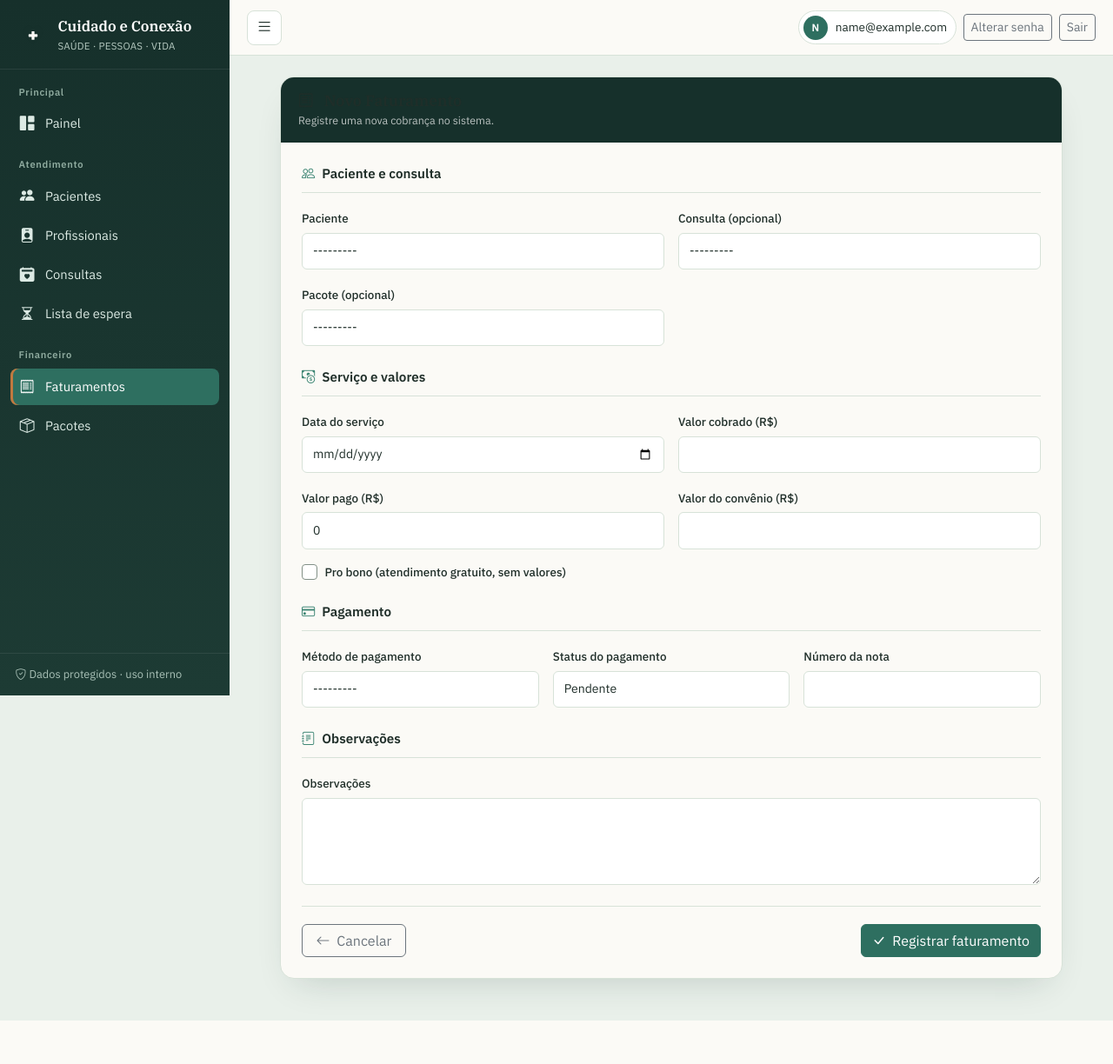
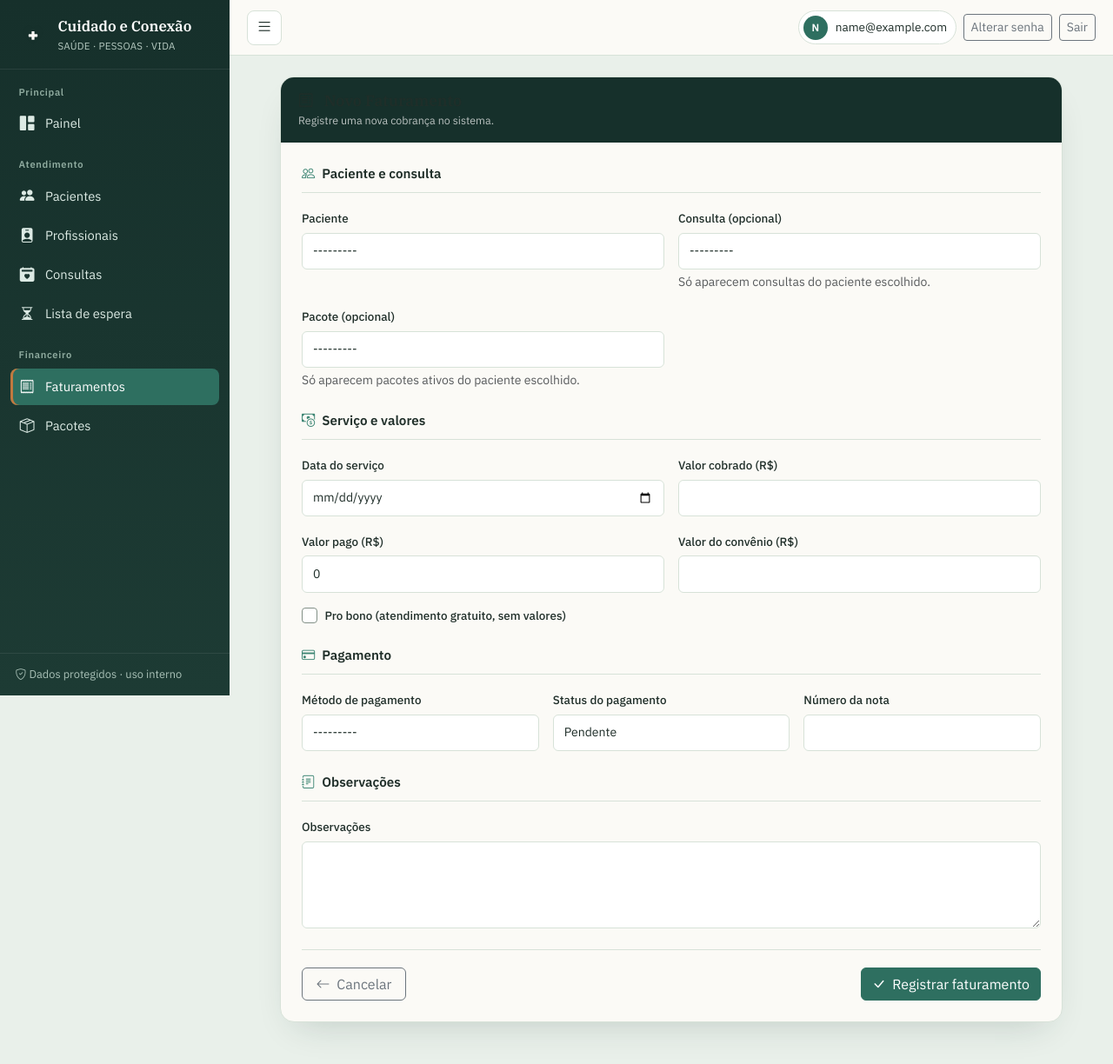
Before and after one commit to rubensrbr/cuidado_e_conexao, a Django app: page /faturamentos/novo/ in a window 1280 px wide. Shown: the whole page at 87% size. Before the commit the page ends 1174 px from the top, so only its background shows below. Run offline with Django 5.2, Linux system fonts and the light colour scheme; the visitor is signed in with stand-in values (Sample User, id 1); data comes from the database, SQL or seed files in the repository; data that the repository does not hold is empty.

Commit message:
pequeno erro em faturamento

```diff
--- a/backend/src/apps/faturamentos/forms.py
+++ b/backend/src/apps/faturamentos/forms.py
@@ -6,6 +6,24 @@ from django.db.models import Q
 from clinicas.forms import TenantFormMixin
 
 from .models import Faturamento, Pacote, SessaoPacote
+
+
+class OpcoesPorPaciente(forms.Select):
+    """Select que marca cada opção com o paciente dono dela (`data-paciente`).
+
+    O formulário usa essa marca para esconder, no navegador, as opções de
+    outros pacientes assim que o paciente é trocado.
+    """
+
+    paciente_por_opcao = None
+
+    def create_option(self, name, value, label, selected, index, subindex=None, attrs=None):
+        option = super().create_option(name, value, label, selected, index, subindex, attrs)
+        chave = getattr(value, "value", value)  # ModelChoiceIteratorValue -> pk
+        paciente_id = (self.paciente_por_opcao or {}).get(chave)
+        if paciente_id is not None:
+            option["attrs"]["data-paciente"] = paciente_id
+        return option
 
 
 class FaturamentoForm(TenantFormMixin, forms.ModelForm):
@@ -27,8 +45,8 @@ class FaturamentoForm(TenantFormMixin, forms.ModelForm):
         ]
         widgets = {
             "paciente": forms.Select(attrs={"class": "form-select"}),
-            "consulta": forms.Select(attrs={"class": "form-select"}),
-            "pacote": forms.Select(attrs={"class": "form-select"}),
+            "consulta": OpcoesPorPaciente(attrs={"class": "form-select"}),
+            "pacote": OpcoesPorPaciente(attrs={"class": "form-select"}),
             "pro_bono": forms.CheckboxInput(attrs={"class": "form-check-input"}),
             "data_servico": forms.DateInput(attrs={"class": "form-control", "type": "date"}),
             "valor_cobrado": forms.NumberInput(
@@ -58,6 +76,33 @@ class FaturamentoForm(TenantFormMixin, forms.ModelForm):
         if self.instance.pacote_id:
             filtro |= Q(pk=self.instance.pacote_id)
         self.fields["pacote"].queryset = self.fields["pacote"].queryset.filter(filtro)
+
+        # Consulta e pacote são sempre do próprio paciente da cobrança: com o
+        # paciente conhecido, só as opções dele são oferecidas; sem ele (formulário
+        # novo), todas vão marcadas com `data-paciente` e o navegador filtra ao
+        # escolher o paciente.
+        paciente_id = self._paciente_selecionado()
+        for nome in ("consulta", "pacote"):
+            campo = self.fields[nome]
+            if paciente_id:
+                campo.queryset = campo.queryset.filter(paciente_id=paciente_id)
+            campo.widget.paciente_por_opcao = dict(
+                campo.queryset.values_list("pk", "paciente_id")
+            )
+        self.fields["consulta"].help_text = "Só aparecem consultas do paciente escolhido."
+        self.fields["pacote"].help_text = (
+            "Só aparecem pacotes ativos do paciente escolhido."
+        )
+
+    def _paciente_selecionado(self):
+        if self.is_bound:
+            valor = self.data.get(self.add_prefix("paciente"))
+        else:
+            valor = self.initial.get("paciente") or self.instance.paciente_id
+        try:
+            return int(valor) if valor else None
+        except (TypeError, ValueError):
+            return None
 
     def clean(self):
         cleaned_data = super().clean()
--- a/backend/src/apps/faturamentos/templates/faturamentos/faturamento_form.html
+++ b/backend/src/apps/faturamentos/templates/faturamentos/faturamento_form.html
@@ -88,3 +88,34 @@
     {% url 'faturamentos:faturamento_list' as cancel_url %}
     {% include "partials/_form_actions.html" with cancel_url=cancel_url submit_label=object|yesno:"Salvar alterações,Registrar faturamento" %}
 {% endblock %}
+
+{% block form_scripts %}
+<script>
+    // Consulta e pacote só podem ser do paciente escolhido: esconde as opções dos outros.
+    (function () {
+        var paciente = document.getElementById("{{ form.paciente.id_for_label }}");
+        var campos = [
+            document.getElementById("{{ form.consulta.id_for_label }}"),
+            document.getElementById("{{ form.pacote.id_for_label }}")
+        ];
+
+        function filtrar() {
+            campos.forEach(function (select) {
+                var escolhida = select.options[select.selectedIndex];
+                Array.prototype.forEach.call(select.options, function (opcao) {
+                    var dono = opcao.getAttribute("data-paciente");
+                    var esconder = dono !== null && dono !== paciente.value;
+                    opcao.hidden = esconder;
+                    opcao.disabled = esconder;
+                });
+                if (escolhida && escolhida.disabled) {
+                    select.value = "";
+                }
+            });
+        }
+
+        paciente.addEventListener("change", filtrar);
+        filtrar();
+    })();
+</script>
+{% endblock %}
```
Also changed, not shown: backend/src/apps/faturamentos/test_pro_bono_pacotes.py (+51 -0 lines), backend/README.md.
